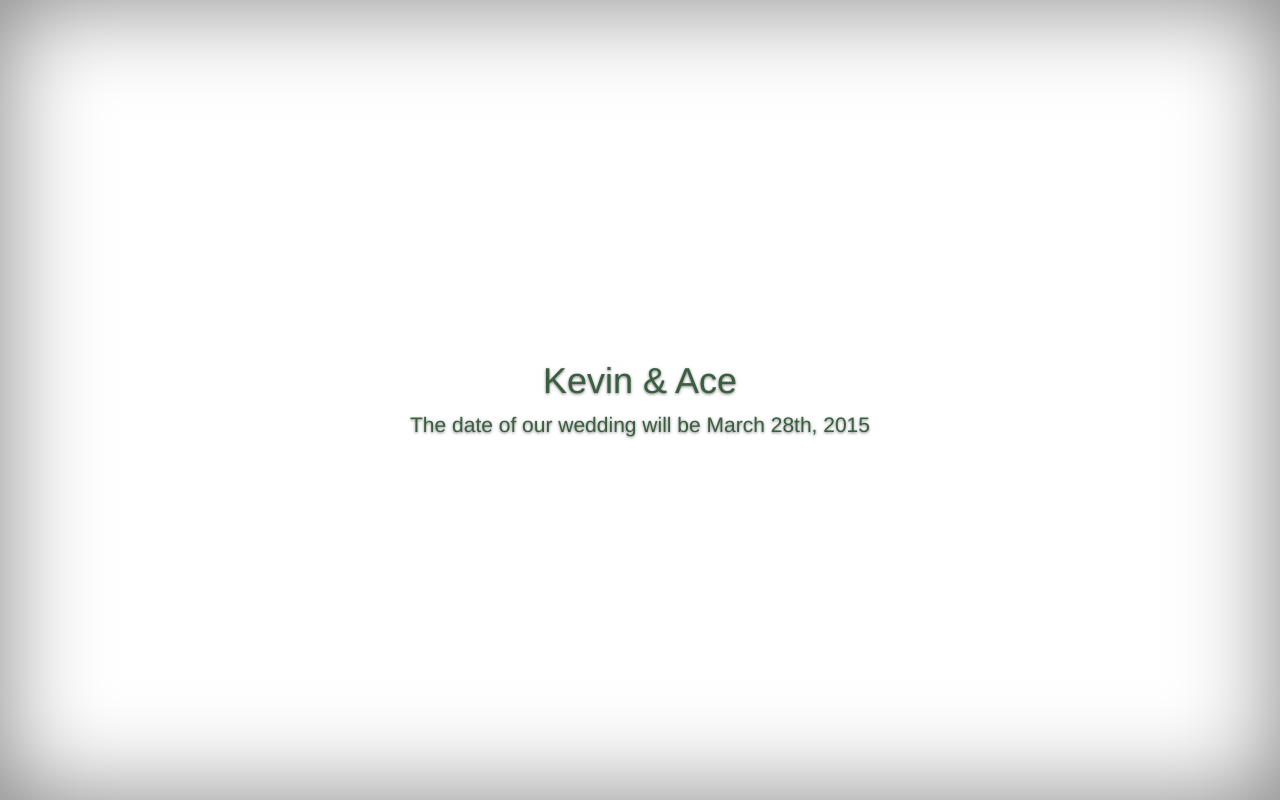
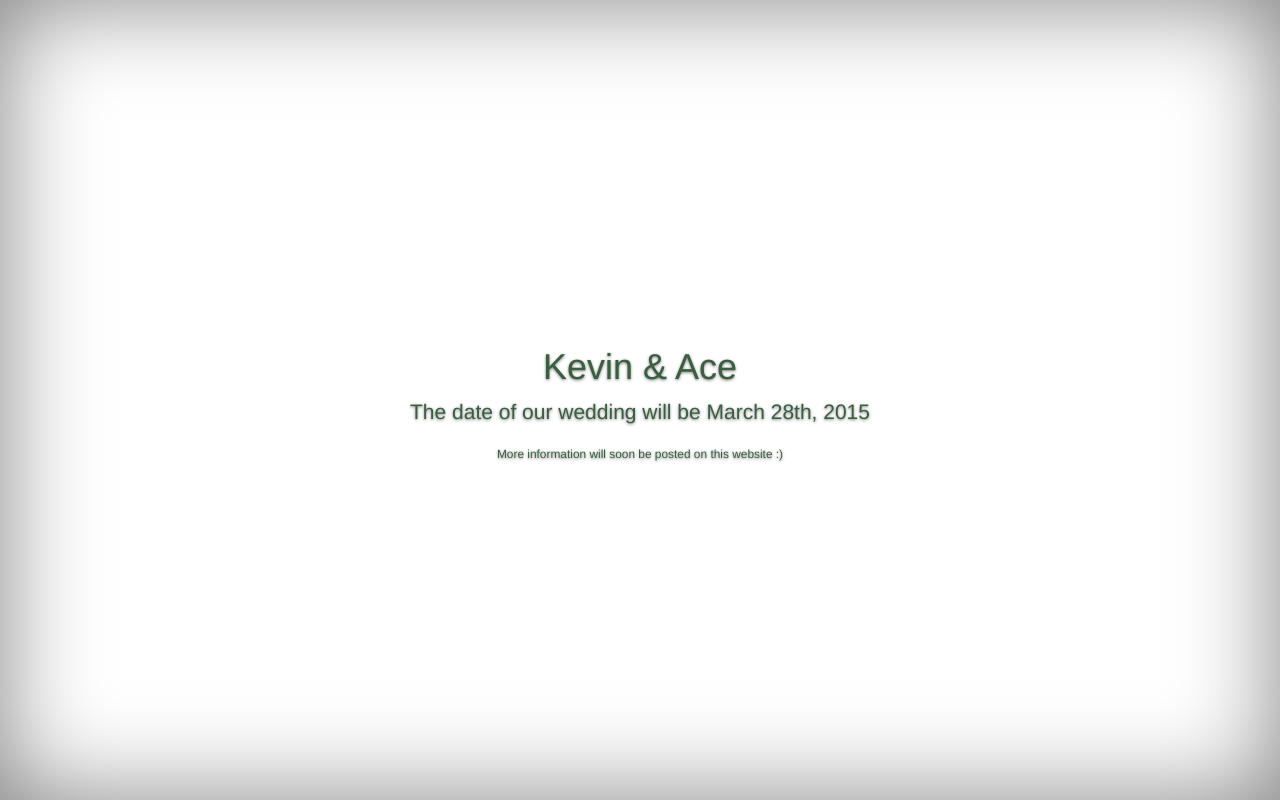
Before and after one commit to kmuncie/muncie-wedding, a website: page templates/pages/index.html in a window 1280 px wide. Drawn offline with nearby package versions, Linux system fonts and the light colour scheme; files that its build step writes are made by us from their sources.

Commit message:
Add more info sentence

```diff
--- a/templates/layouts/default.html
+++ b/templates/layouts/default.html
@@ -5,6 +5,7 @@
 	        <div class="inner cover">
 	        	<h1 class="cover-heading">Kevin & Ace</h1>
 	        	<p class="lead">The date of our wedding will be March 28th, 2015</p>
+	        	<small><p>More information will soon be posted on this website :)</p></small>
 	        </div>
 	    </div>
     </div>
```
Also changed, not shown: build/archive.html, build/articles/hello-world/index.html, build/assets/css/style.css, build/index.html.
